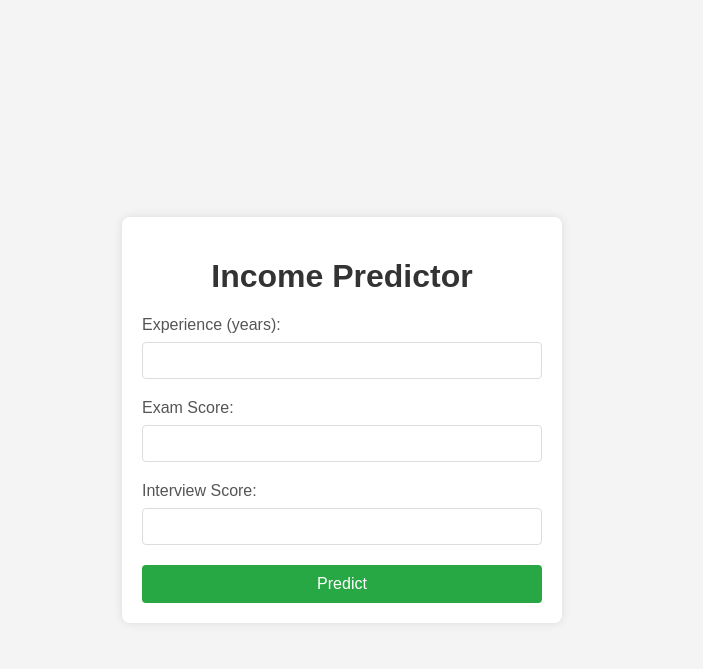
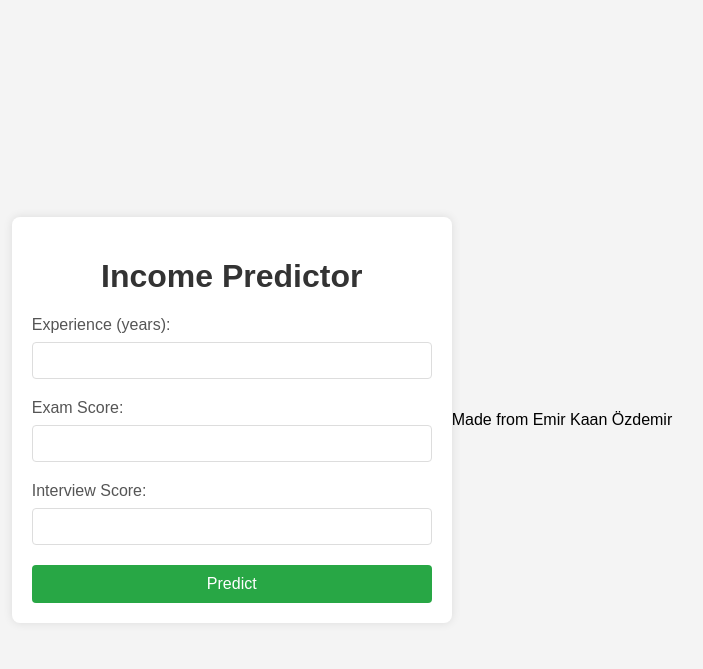
Before and after one commit to emirkaanozdemr/Income-Predictor, a Flask app: page / in a window 1280 px wide. Shown: the top 669 px of the page, without its empty margins (298-1001 px from the left). Run offline with Flask 3, Linux system fonts and the light colour scheme; parts of the project's set-up code (start-up, migrations or seed data) failed here and were passed over.

Commit message:
HTML File

```diff
--- a/templates/index.html
+++ b/templates/index.html
@@ -27,5 +27,6 @@
             </div>
         {% endif %}
     </div>
+    <footer>Made from Emir Kaan Özdemir</footer>
 </body>
 </html>
```
